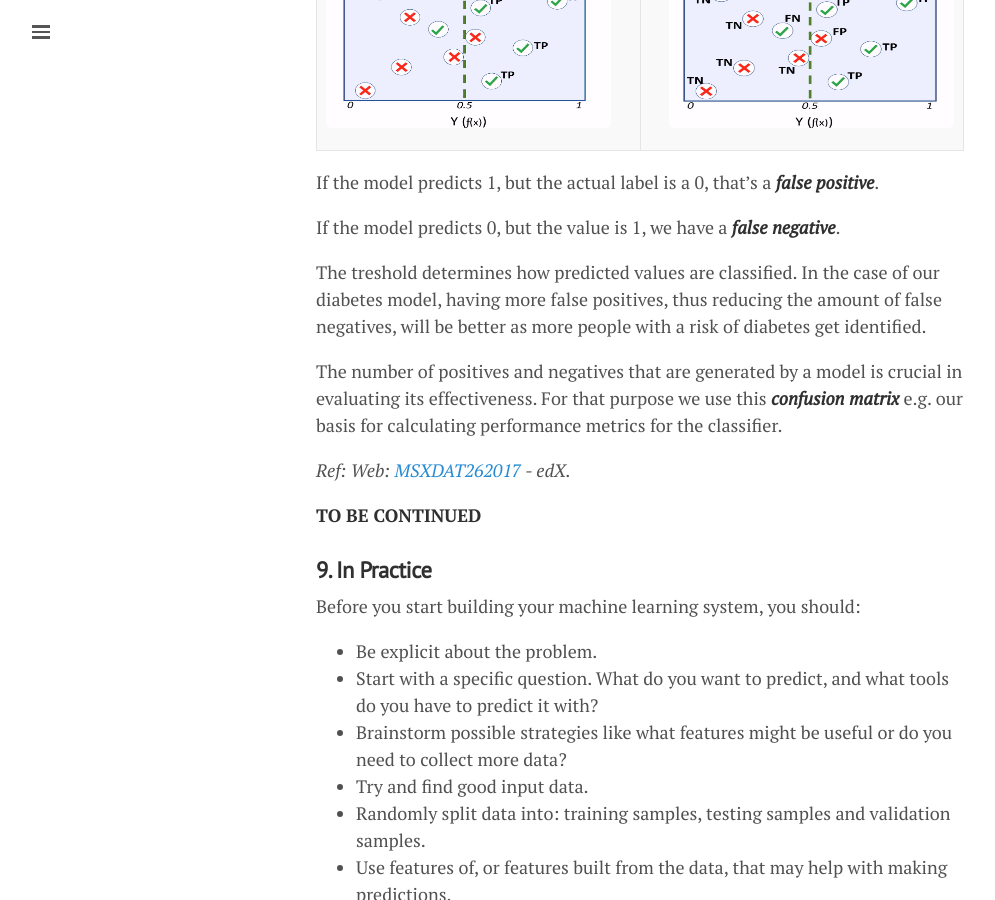
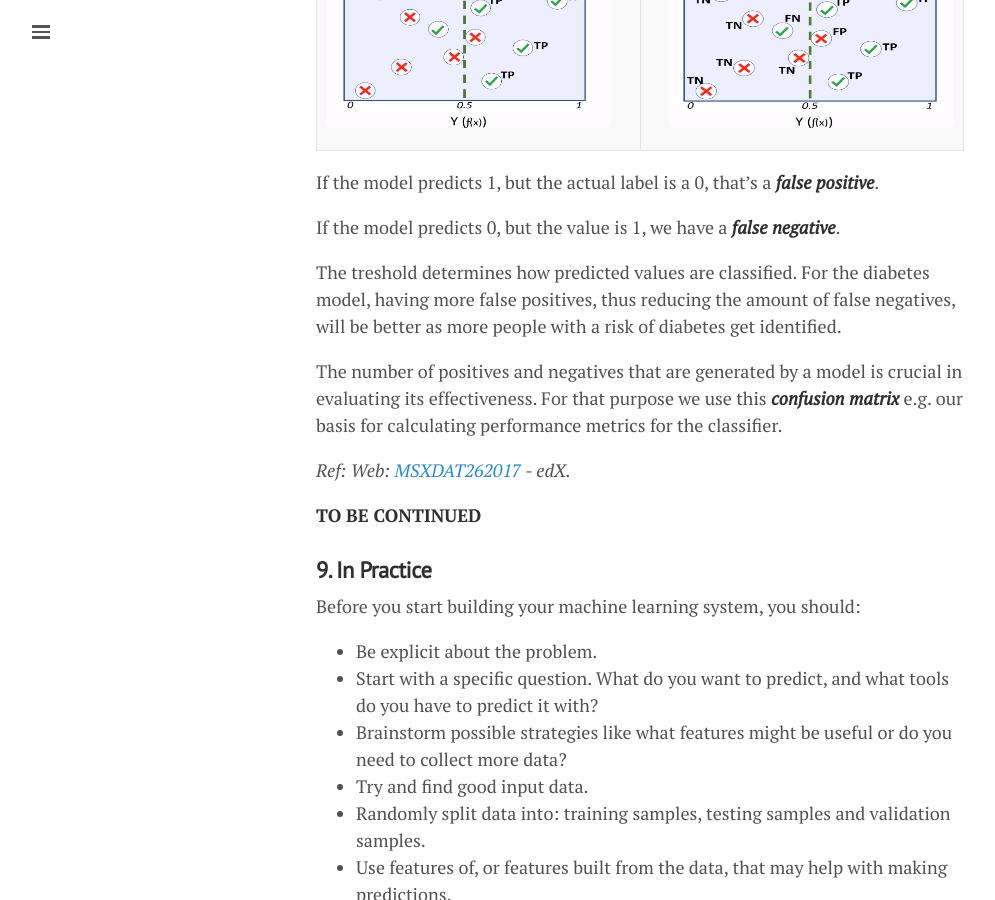
Before and after one commit to lgeurts/lgeurts.github.io, a Jekyll site: the page built from _posts/2018-06-29-artificial-intelligence-basics.md, in a window 1280 px wide and 900 px high, scrolled down 6375 px. Shown: the whole window, without its empty margins (0-995 px from the left). Built offline with Jekyll 4.4.1, drawn with Linux system fonts in a browser that asks for light colours; nearby versions of some CDN libraries.

Commit message:
Update 2018-06-29-artificial-intelligence-basics.md

```diff
--- a/_posts/2018-06-29-artificial-intelligence-basics.md
+++ b/_posts/2018-06-29-artificial-intelligence-basics.md
@@ -169,7 +169,7 @@ If the model predicts 1, but the actual label is a 0, that's a ***false positive
 
 If the model predicts 0, but the value is 1, we have a ***false negative***.
 
-The treshold determines how predicted values are classified. In the case of our diabetes model, having more false positives, thus reducing the amount of false negatives, will be better as more people with a risk of diabetes get identified.
+The treshold determines how predicted values are classified. For the diabetes model, having more false positives, thus reducing the amount of false negatives, will be better as more people with a risk of diabetes get identified.
 
 The number of positives and negatives that are generated by a model is crucial in evaluating its effectiveness. For that purpose we use this ***confusion matrix*** e.g. our basis for calculating performance metrics for the classifier.
 
```
